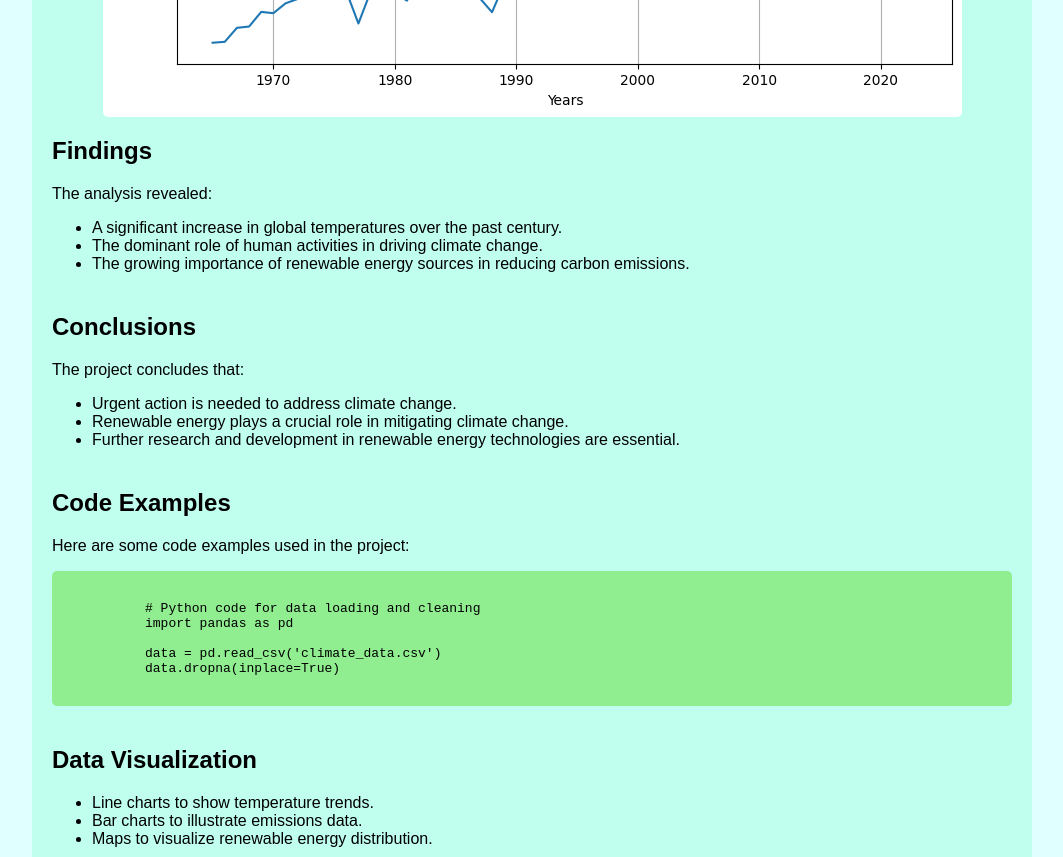
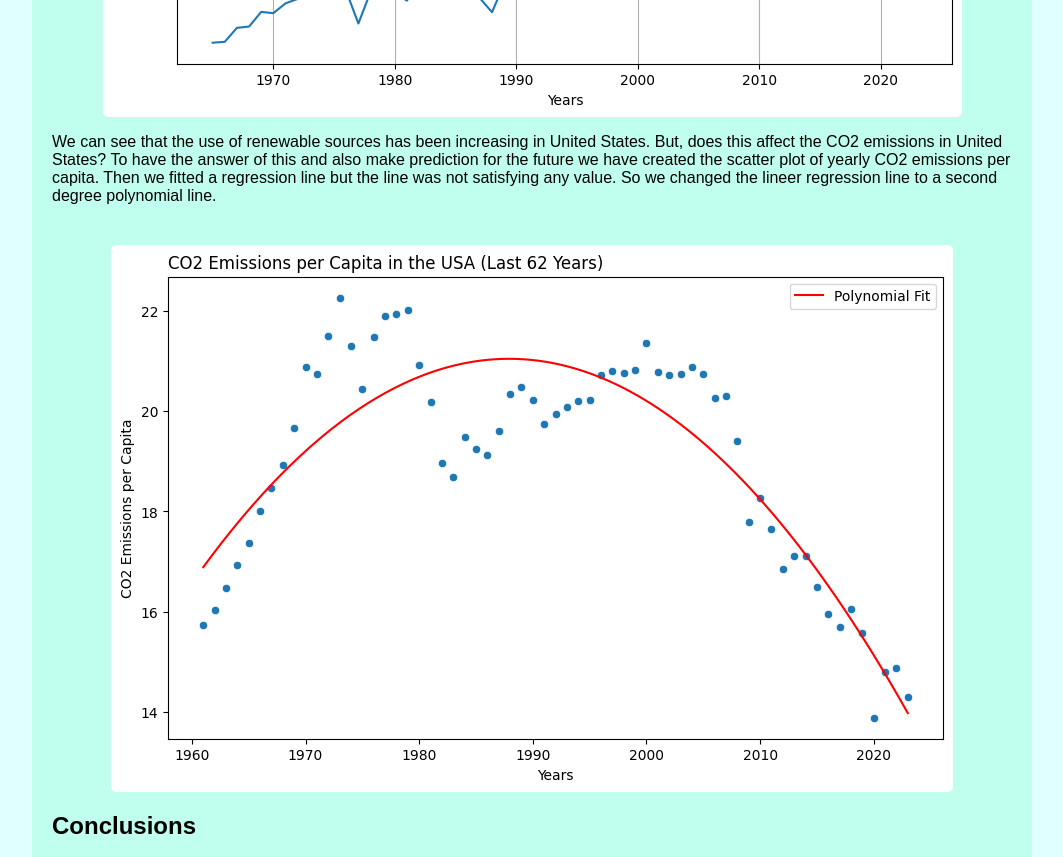
Before and after one commit to onur-srd/ThreeMusketeers.github.io, a plain HTML site: page index.html in a window 1280 px wide. Shown: the part 1500-2357 px from the top of the page, without its empty margins (108-1171 px from the left). Drawn offline with Linux system fonts and the light colour scheme.

Commit message:
update html

```diff
--- a/index.html
+++ b/index.html
@@ -34,14 +34,12 @@
     </div>
 
     <div class="section">
-      <h2>Findings</h2>
-      <p>The analysis revealed:</p>
-      <ul>
-        <li>A significant increase in global temperatures over the past century.</li>
-        <li>The dominant role of human activities in driving climate change.</li>
-        <li>The growing importance of renewable energy sources in reducing carbon emissions.</li>
-      </ul>
+
+      <p>We can see that the use of renewable sources has been increasing in United States. But, does this affect the CO2 emissions in United States? To have the answer of this and also make prediction for the future we have created the scatter plot of yearly CO2 emissions per capita. Then we fitted a regression line but the line was not satisfying any value. So we changed the lineer regression line to a second degree polynomial line.</p>
     </div>
+    <div class="image-container">
+      <img src="Images/polynomial.png" alt="yearly co2 emissions">
+  </div>
 
     <div class="section">
       <h2>Conclusions</h2>
```
